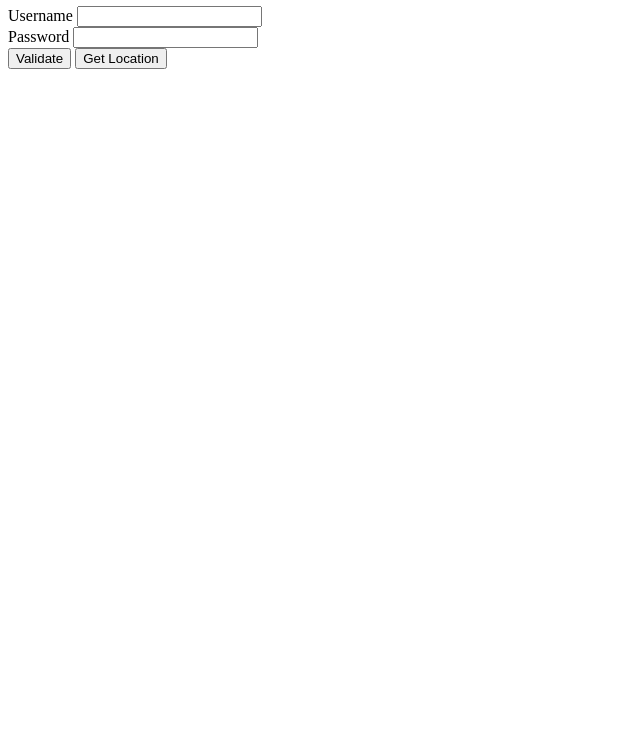
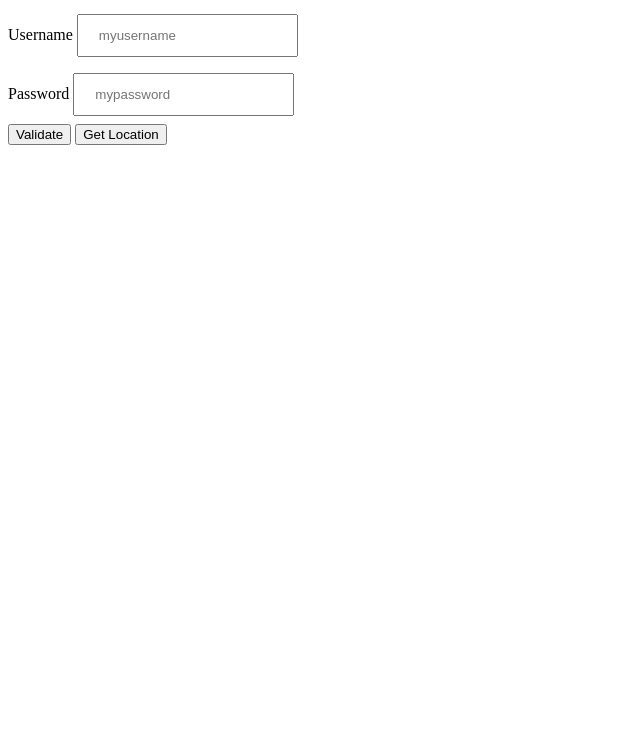
Before and after one commit to devi-vidhyaa/web-tech-4.github.io, a plain HTML site: page index.html in a window 1280 px wide. Shown: the part 60-800 px from the top of the page, without its empty margins (0-640 px from the left). Drawn offline with Linux system fonts and the light colour scheme.

Commit message:
Update index.html

```diff
--- a/index.html
+++ b/index.html
@@ -1,14 +1,22 @@
 <html>
 <head>
 <title>Login form!</title>
+<style>
+  input[type=text],input[type=password]
+  {
+    padding: 12px 20px;
+    margin: 8px 0;
+    box-sizing: border-box;
+  }
+</style>
 </head>
 <body>
 <form>
 <h1>Create your account</h1>
 <label>Username</label>
-<input type = "text"><br>
+<input type = "text" placeholder = "myusername"><br>
 <label>Password</label>
-<input type = "text"><br>
+<input type = "password" placeholder = "mypassword"><br>
 <button>Validate</button>
 <button>Get Location</button>
 </body>
```
